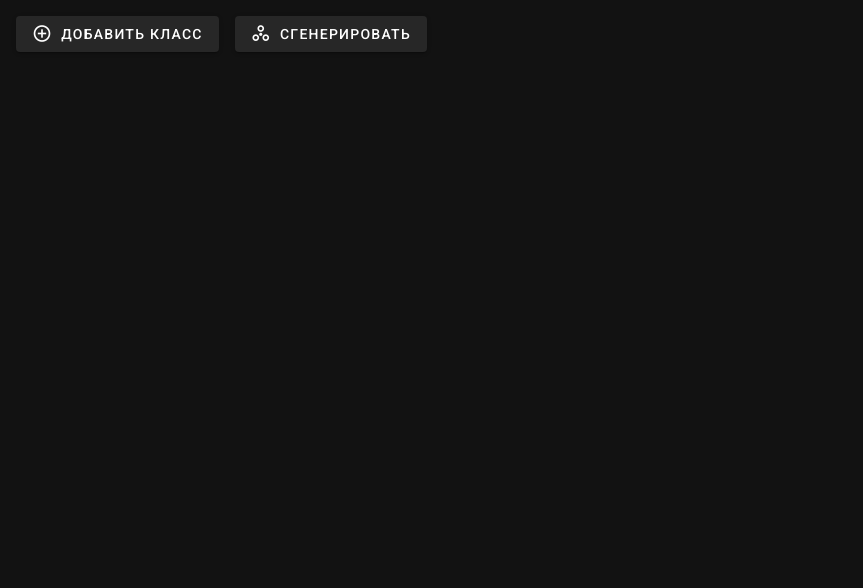
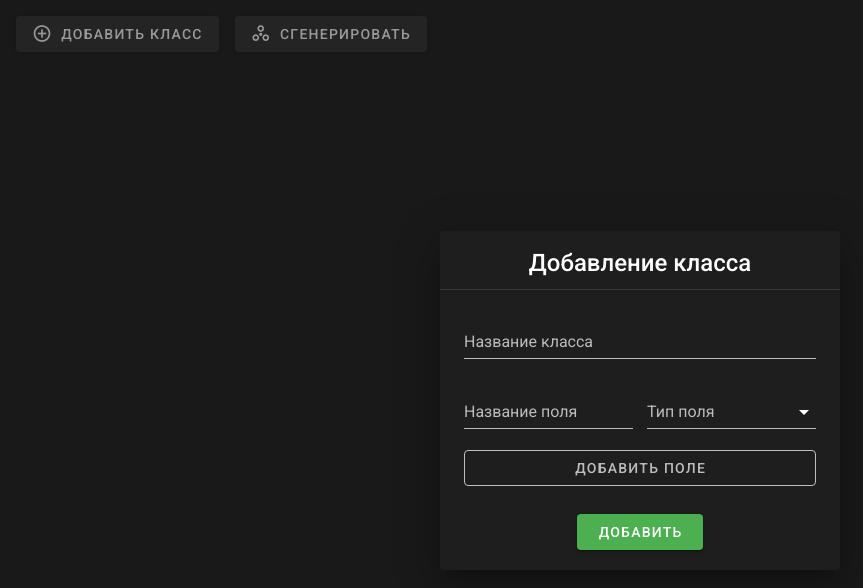
Before and after one commit to evgeniy-seliverstov/class-creator-front, a Vue app: page / in a window 1280 px wide. Both pictures are taken after a click on the button "ДОБАВИТЬ КЛАСС". Shown: the top 588 px of the page, without its empty margins (0-863 px from the left). Built offline with nearby package versions, Linux system fonts and the light colour scheme.

Commit message:
Added form

```diff
--- a/src/components/Buttons/AddButton.vue
+++ b/src/components/Buttons/AddButton.vue
@@ -1,12 +1,111 @@
 <template>
-  <v-btn>
-    <v-icon size="20" class="mr-2">mdi-plus-circle-outline</v-icon>
-    Добавить класс
-  </v-btn>
+  <div class="d-inline">
+    <v-btn @click.prevent="openDialog">
+      <v-icon size="20" class="mr-2">mdi-plus-circle-outline</v-icon>
+      Добавить класс
+    </v-btn>
+
+
+    <v-dialog v-model="dialog" max-width="400">
+      <v-card class="pb-3">
+        <v-card-title class="headline justify-center">Добавление класса</v-card-title>
+        <v-divider></v-divider>
+
+        <v-card-text class="pt-5">
+          <v-form ref="form" v-model="valid" lazy-validation @submit.prevent="addClass">
+            <v-text-field
+              v-model="nameClass"
+              :rules="nameClassRules"
+              :label="`Название класса`"
+              required
+              clearable
+            ></v-text-field>
+
+            <div v-for="(field, index) in fields" :key="index" class="d-flex justify-space-between">
+              <v-text-field
+                v-model="field.name"
+                :rules="nameClassRules"
+                label="Название поля"
+                required
+                :style="{ maxWidth: fields.length != 1 ? '45%' : '48%' }"
+              ></v-text-field>
+              <v-select
+                v-model="field.type"
+                :items="types"
+                :rules="fieldTypeRules"
+                item-text="name"
+                item-value="id"
+                label="Тип поля"
+                :style="{ maxWidth: fields.length != 1 ? '45%' : '48%' }"
+              ></v-select>
+              <v-icon v-if="fields.length != 1" size="24" color="red darken-2" @click="removeField(index)">mdi-close-box</v-icon>
+            </div>
+            <v-btn class="d-block" style="width: 100%" outlined color="grey lighten-1" @click="addField">Добавить поле</v-btn>
+          </v-form>
+        </v-card-text>
+
+        <v-card-actions class="justify-center">
+          <v-btn :disabled="!valid" color="success" class="px-5" @click.prevent="addClass" >
+            Добавить
+          </v-btn>
+        </v-card-actions>
+      </v-card>
+    </v-dialog>
+  </div>
 </template>
 
 <script>
+const validName = /^[a-zA-z][a-zA-Z\d_]+$/;
+
 export default {
-  name: "AddButton"
+  name: "AddButton",
+  data: () => ({
+    dialog: false,
+    valid: true,
+    nameClass: "",
+    nameClassRules: [
+      v => !!v || "Обязательное поле",
+      v => v.length > 3 || "Длина имени должна быть больше 3",
+      v => validName.test(v) || "Может содержать только латинские буквы, цифры и '_'. Начинается с буквы."
+    ],
+    fieldTypeRules: [
+      v => !!v || "Обязательное поле",
+    ],
+    fields: [{ name: "", type: null }]
+  }),
+  computed: {
+    types() {
+      return this.$store.state.types;
+    }
+  },
+  methods: {
+    openDialog() {
+      this.dialog = true;
+      this.valid = true;
+      this.nameClass = "";
+    },
+    addField() {
+      this.fields.push({ name: "", type: null });
+    },
+    removeField(index) {
+      this.fields.splice(index, 1);
+    },
+    addClass() {
+      if (this.$refs.form.validate()) {
+        this.dialog = false;
+        let obj = {
+          name: this.name,
+          fields: this.fields
+        }
+        console.log("Add class: ", obj);
+      }
+    }
+  }
 }
 </script>
+
+<style lang="scss" scoped>
+.v-icon::after {
+  content: none !important;
+}
+</style>
--- a/src/store/index.js
+++ b/src/store/index.js
@@ -5,6 +5,11 @@ Vue.use(Vuex)
 
 export default new Vuex.Store({
   state: {
+    types: [
+      { id: 1, name: "int" },
+      { id: 2, name: "string" },
+      { id: 3, name: "datetime" },
+    ]
   },
   mutations: {
   },
```
